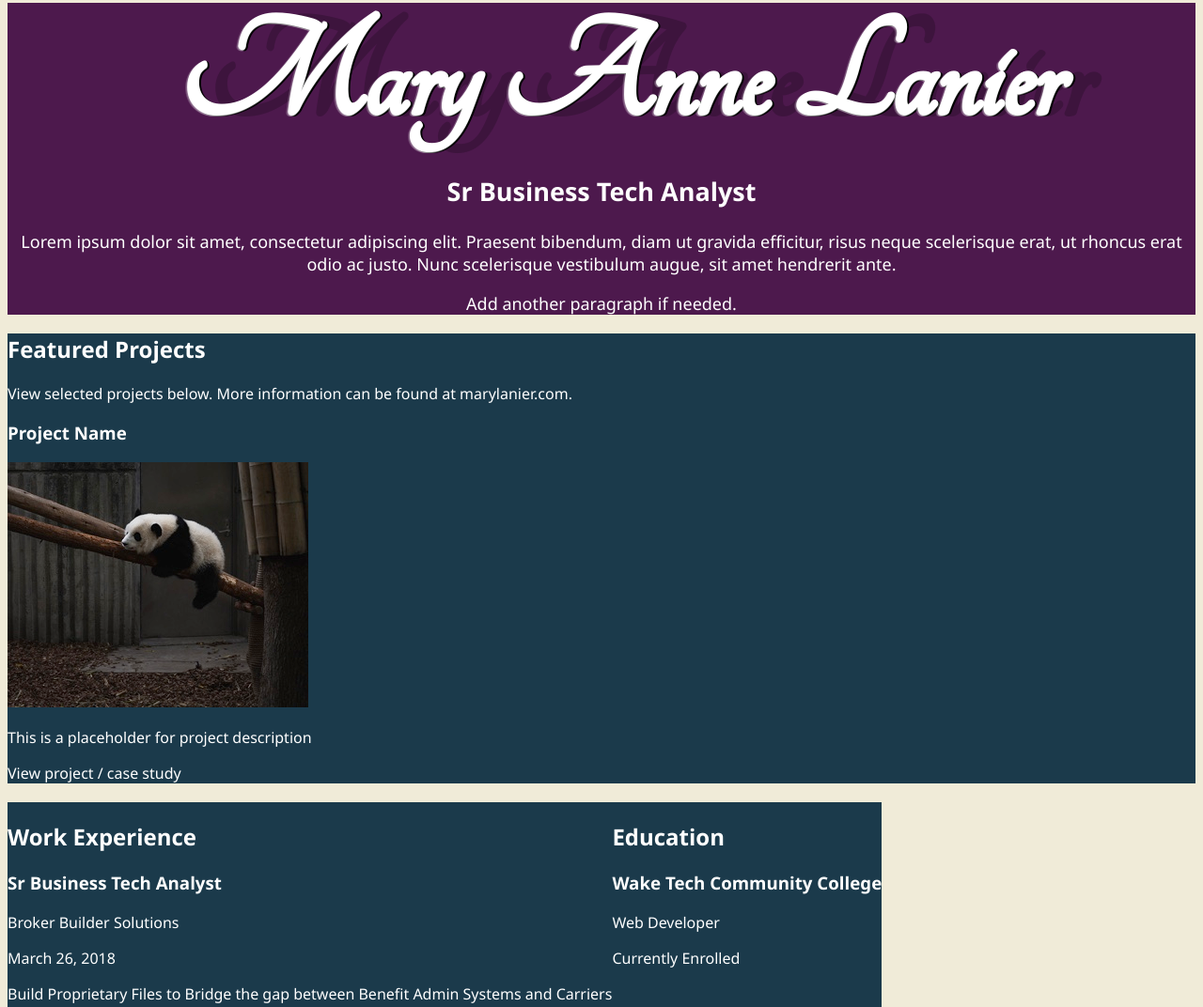
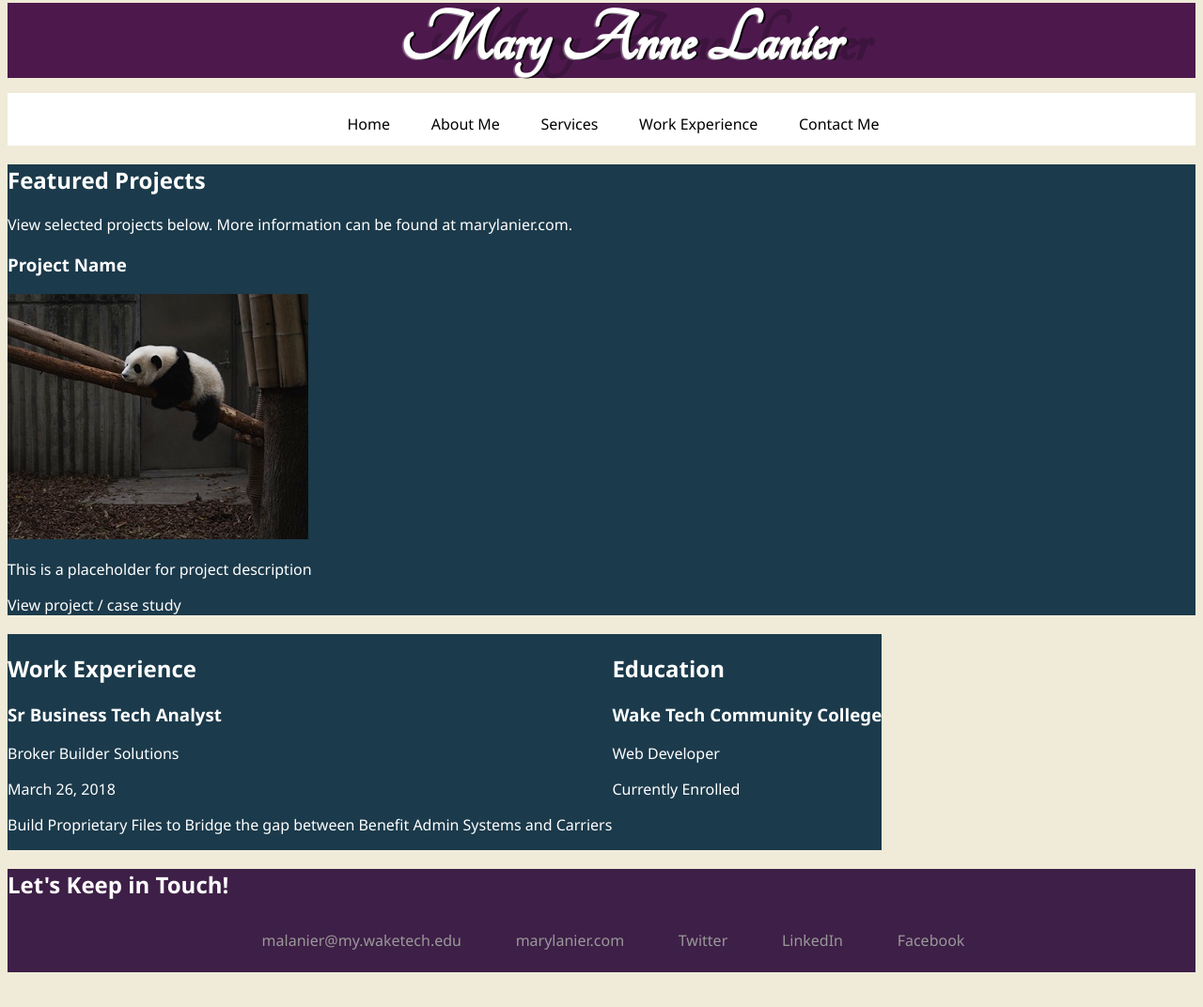
Before and after one commit to munkee23/ResumeAssignment, a plain HTML site: page index.html in a window 1280 px wide. Shown: the part 5-1077 px from the top of the page at 94% size. After the commit the page ends 1040 px from the top, so only its background shows below. Drawn offline with Linux system fonts and the light colour scheme.

Commit message:
added nav menu
added nav menu

```diff
--- a/css/styles.css
+++ b/css/styles.css
@@ -11,6 +11,7 @@ f0ebd8 = beige
 144552
 006466
 */
+
 
 
 html{
@@ -30,7 +31,7 @@ h1 {
   font-family: 'Tangerine', serif;
   padding-left: 40px;
   margin: 0;
-  font-size: 10rem;
+  font-size: 5rem;
   color:white;
   background-color:#4d194d;
   text-shadow:
@@ -52,7 +53,6 @@ h1 {
   float: left;
   margin-top: 20px;
   padding-bottom: 100%;
-
   margin-bottom: -100%;
 }
 
@@ -61,7 +61,7 @@ h1 {
   clear: both;
   display: table;
 }
-a{
+section a{
   color: white;
   text-decoration: none;
 }
@@ -78,3 +78,70 @@ section{
 footer{
 background-color: #3e1f47;
 }
+
+/*This section is for the navigation menu */
+nav{
+  color:black;
+  background-color: white;
+}
+ul {
+  text-align: center;
+}
+ul li {
+  display: inline-block;
+  margin-right: 15px;
+  transition: all 0.3s ease-in-out;
+  padding: 1%;
+}
+ul li:hover .submenu {
+  height: 85px;
+  color:white;
+}
+ul li:hover a {
+  color: #3e1f47;
+}
+ul li:hover a::before {
+  visibility: visible;
+  transform: scale(1, 1);
+}
+ul li .submenu {
+  overflow: hidden;
+  position: absolute;
+  left: 0;
+  width: 100%;
+  background-color: #3e1f47;
+  height: 0;
+  line-height: 40px;
+  box-sizing: border-box;
+  transition: height 0.3s ease-in-out;
+  transition-delay: 0.1s;
+}
+ul li .submenu a {
+  color: #fff;
+  margin-top: 10px;
+  font-size: 16px;
+}
+ul li .submenu a:hover {
+  color: #fff;
+  text-decoration: underline;
+}
+ul li a {
+  color: #999;
+  display: block;
+  padding: 0 7px 0 7px;
+  margin: 0 0 10px;
+  text-decoration: none;
+  position: relative;
+}
+ul li a::before {
+  content: "";
+  position: absolute;
+  width: 100%;
+  height: 3px;
+  bottom: -10px;
+  left: 0px;
+  background-color: #3e1f47;
+  transition: all 0.2s ease-in-out;
+  transform: scale(0, 0);
+  visibility: hidden;
+}
--- a/index.html
+++ b/index.html
@@ -13,11 +13,40 @@
       <!-- ***********************  ABOUT / PROFILE  *********************** -->
       <header>
         <h1 id="text3d">Mary Anne Lanier</h1>
-        <h2>Sr Business Tech Analyst</h2>
 
-        <p>Lorem ipsum dolor sit amet, consectetur adipiscing elit. Praesent bibendum, diam ut gravida efficitur, risus neque scelerisque erat, ut rhoncus erat odio ac justo. Nunc scelerisque vestibulum augue, sit amet hendrerit ante.</p>
-        <p>Add another paragraph if needed.</p>
       </header>
+     <!-- <div>
+      <h2>Sr Business Tech Analyst</h2>
+
+      <p>Lorem ipsum dolor sit amet, consectetur adipiscing elit. Praesent bibendum, diam ut gravida efficitur, risus neque scelerisque erat, ut rhoncus erat odio ac justo. Nunc scelerisque vestibulum augue, sit amet hendrerit ante.</p>
+      <p>Add another paragraph if needed.</p>
+     </div> -->
+      <nav>
+        <ul>
+          <li><a href="#"></a>Home</li>
+          <li><a href="#"></a>About Me</li>
+          <li><a href="#"></a>Services
+            <ul class="submenu">
+              <li><a href="#"></a>Web Design</li>
+              <li><a href="#"></a>Graphic Design</li>
+              <li><a href="#"></a>Logo Design</li>
+            </ul>
+          </li>
+          <li><a href="#"></a>Work Experience
+            <ul class="submenu">
+              <li><a href="#"></a>Relevant Work Experience</li>
+              <li><a href="#"></a>Other Work Experience</li>
+            </ul>
+          </li>
+          <li><a href="#"></a>Contact Me
+            <ul class="submenu">
+              <li><a href="#"></a>Phone</li>
+              <li><a href="#"></a>Social Media</li>
+              <li><a href="#"></a>Contact Form</li>
+            </ul>
+          </li>
+        </ul>
+      </nav>
 
       <!-- ********************  PROJECTS / PORTFOLIO  ********************* -->
       <section>
```
